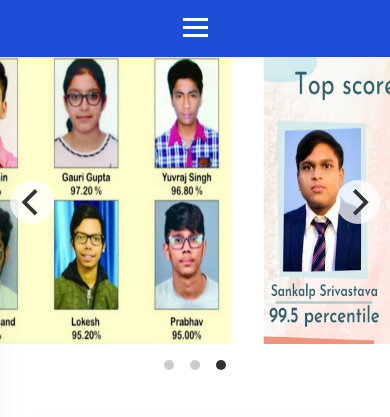
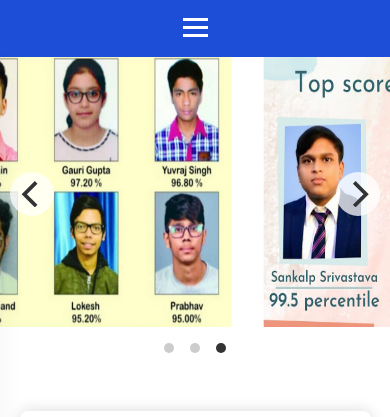
Before and after one commit to hardikarora2311/mathematika-classes, a plain HTML site: page index.html in a window 390 px wide. Shown: the part 155-572 px from the top of the page. Drawn offline with nearby package versions, Linux system fonts and the light colour scheme; a web font is replaced by a local one.

Commit message:
slider height update

```diff
--- a/css/styles.css
+++ b/css/styles.css
@@ -285,7 +285,7 @@ body {
 
  @media only screen and (max-width: 768px){
      .mySlides{
-        height: 34vh;
+        height: 32vh;
         width: 100vw;
         box-shadow: none;
      }
```
